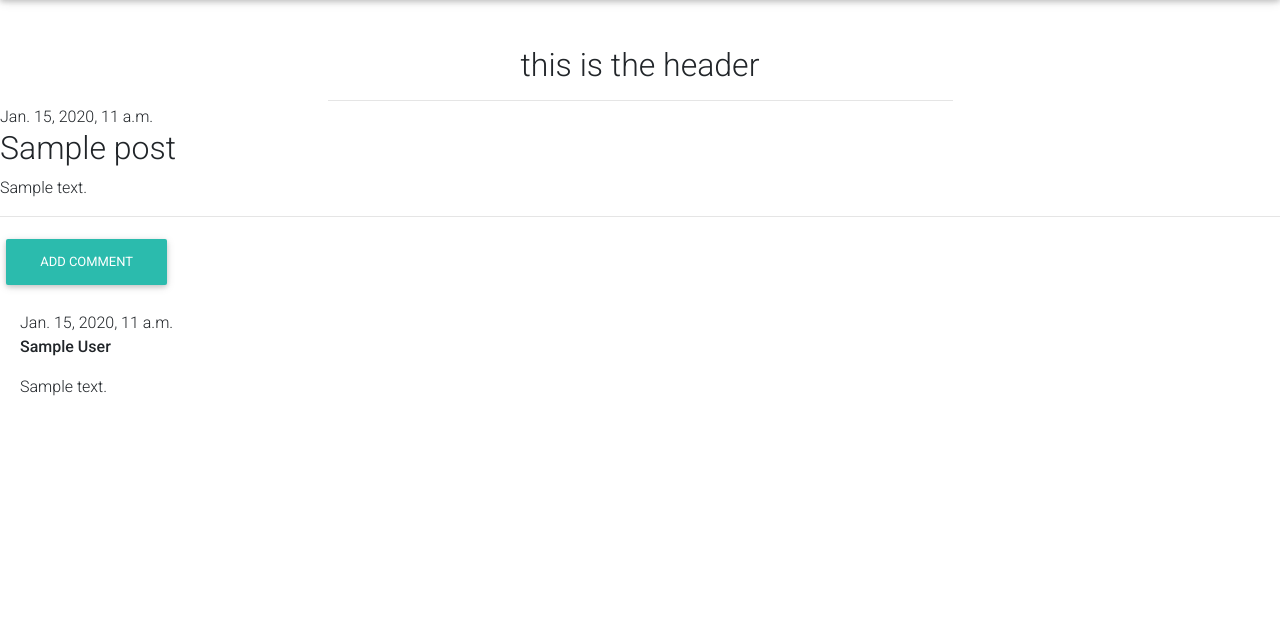
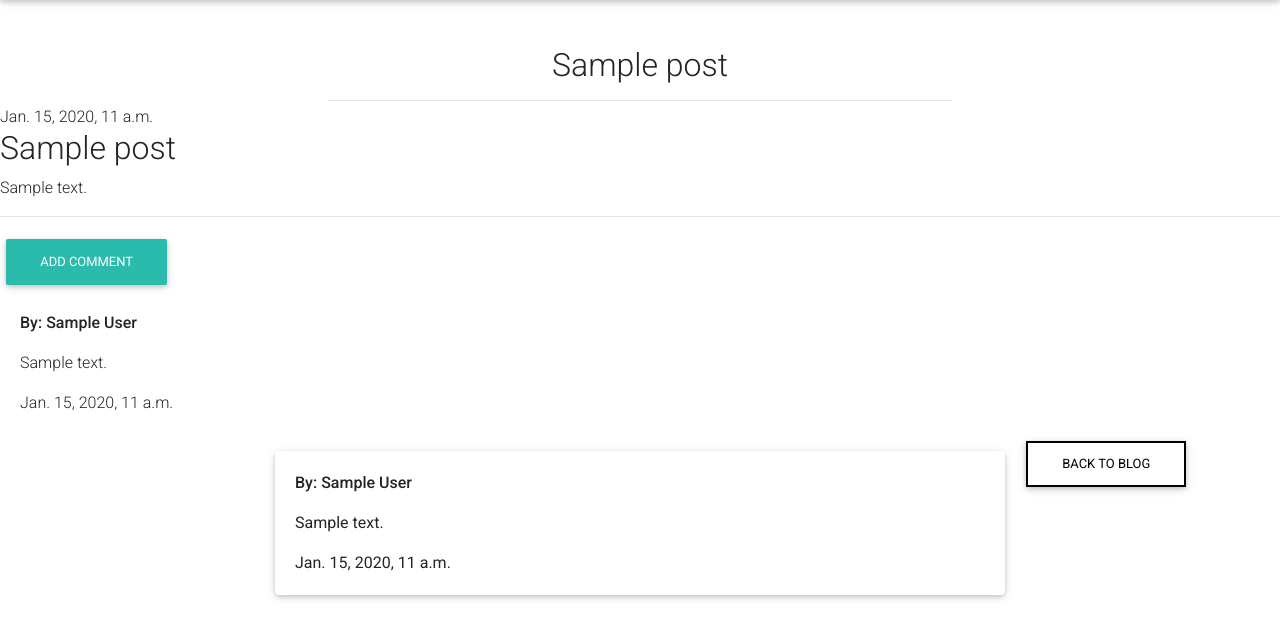
Before and after one commit to lucyrush/rivercity_jewellery, a Django app: page /blog/post/1/ in a window 1280 px wide. Shown: the part 134-773 px from the top of the page. Run offline with Django 3.2, Linux system fonts and the light colour scheme; tables that the repository leaves empty hold one stand-in row (values such as "Sample post"); some libraries are stand-ins or nearby versions.

Commit message:
Add comment structure

```diff
--- a/blog/templates/blog/article-details.html
+++ b/blog/templates/blog/article-details.html
@@ -14,7 +14,7 @@
 <div class="container-fluid">
     <div class="row">
             <div class="col text-center mt-3">
-                <h2 class="logo-font">this is the header</h2>
+                <h2 class="logo-font">{{ post.title }}</h2>
                 <hr class="w-50 mb-1">
             </div>
         </div>
@@ -36,19 +36,51 @@
 {% for comment in post.comments.all %}
     {% if user.is_authenticated or comment.approved_comment %}
     <div class="comment">
+        <strong>By: {{ comment.author }}</strong>
+        <p>{{ comment.text|linebreaks }}</p>
         <div class="date">
             {{ comment.created_date }}
-            {% if not comment.approved_comment %}
-                <a class="btn btn-default" href="{% url 'comment_remove' pk=comment.pk %}"><span class="glyphicon glyphicon-remove"></span>Remove Comment</a>
-                <a class="btn btn-default" href="{% url 'comment_approve' pk=comment.pk %}"><span class="glyphicon glyphicon-ok">Approve Comment</span></a>
-            {% endif %}
         </div>
-        <strong>{{ comment.author }}</strong>
-        <p>{{ comment.text|linebreaks }}</p>
     </div>
     {% endif %}
 {% empty %}
     <p>No comments here yet :(</p>
+    {% if not comment.approved_comment %}
+                <a class="btn btn-default" href="{% url 'comment_remove' pk=comment.pk %}"><span class="glyphicon glyphicon-remove"></span>Remove Comment</a>
+                <a class="btn btn-default" href="{% url 'comment_approve' pk=comment.pk %}"><span class="glyphicon glyphicon-ok">Approve Comment</span></a>
+    {% endif %}
 {% endfor %}
     </div>
+
+    {% for comment in post.comments.all %}
+    {% if user.is_authenticated or comment.approved_comment %}
+    <div class="container">
+	<div class="row">
+		<div class="col col-md-8 offset-md-2 mt-3">
+            <div class="card">
+                <div class="comment">
+                    <strong>By: {{ comment.author }}</strong>
+                    <p>{{ comment.text|linebreaks }}</p>
+                    <div class="date">
+                        {{ comment.created_date }}
+                    </div>
+                </div>
+            </div>
+            {% endif %}
+            {% empty %}
+            <p>No comments here yet :(</p>
+            {% if not comment.approved_comment %}
+                <a class="btn btn-default" href="{% url 'comment_remove' pk=comment.pk %}"><span class="glyphicon glyphicon-remove"></span>Remove Comment</a>
+                <a class="btn btn-default" href="{% url 'comment_approve' pk=comment.pk %}"><span class="glyphicon glyphicon-ok">Approve Comment</span></a>
+        </div>
+    </div>
+    {% endif %}
+    {% endfor %}
+    </div>
+
+    <div class="text-center">
+            <a class="btn btn-outline-black rounded-0" href="{% url 'post_list' %}">Back to Blog</a>
+    </div>
+
+
 {% endblock %}
--- a/blog/templates/blog/blog.html
+++ b/blog/templates/blog/blog.html
@@ -37,7 +37,10 @@
     {% endfor %}
         </div>
     </div>
-</div>
+
+
 </div>
 
+
+
 {% endblock %}
```
